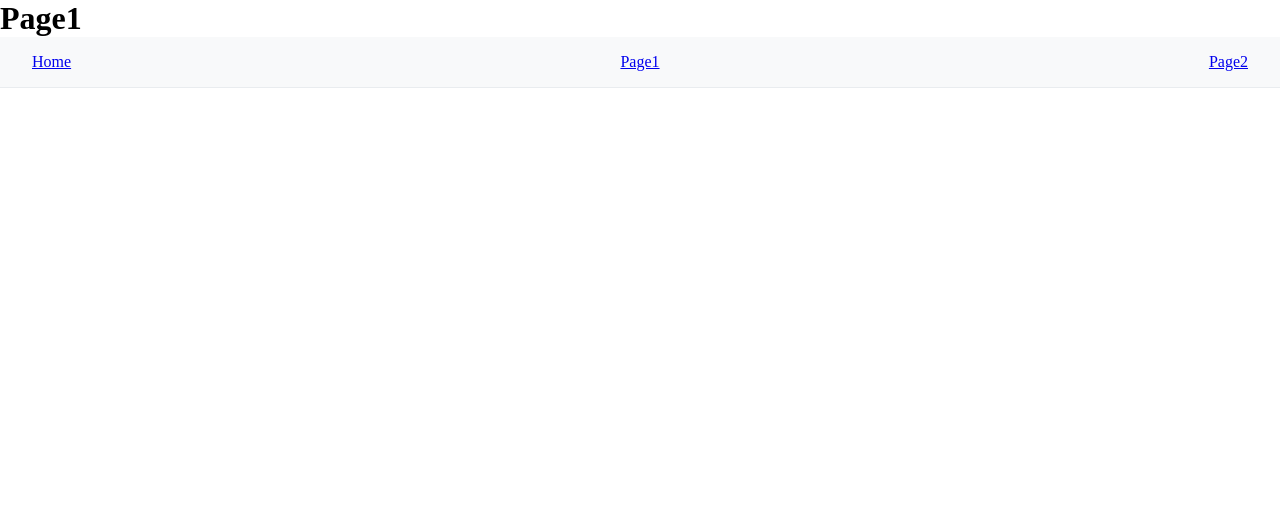
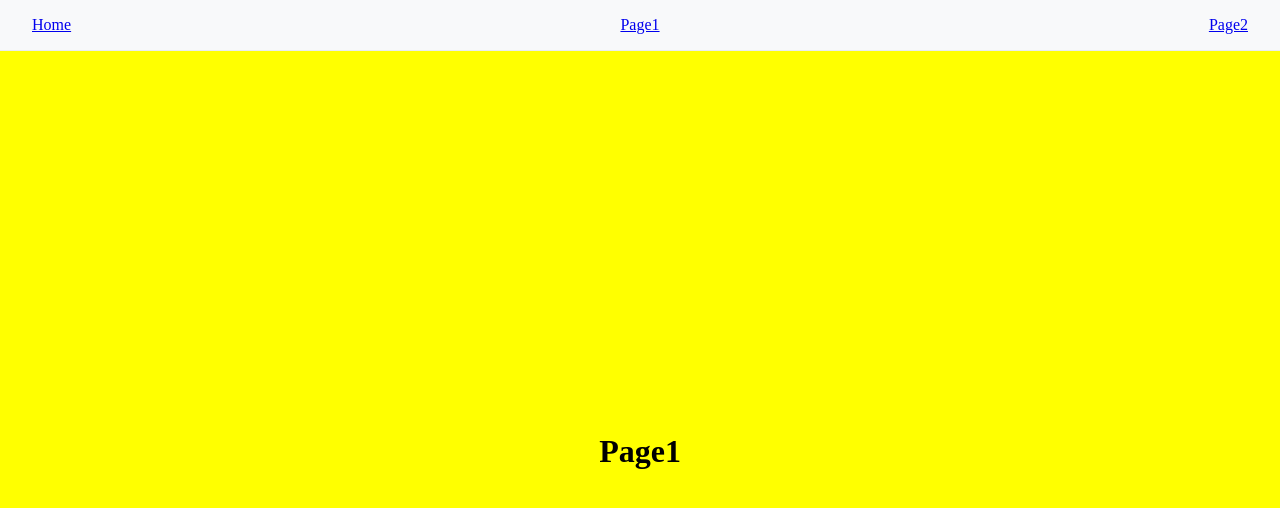
Before and after one commit to devohda/2024-framer-motion-study, a React (Vite) app in the folder dahye/week2/: page /page1 in a window 1280 px wide. Shown: the top 508 px of the page. Built offline with nearby package versions, Linux system fonts and the light colour scheme.

Commit message:
feat: page layout

```diff
--- /dev/null
+++ b/dahye/week2/src/Layouts/AnimatedLayout.tsx
@@ -0,0 +1,15 @@
+import { Outlet } from 'react-router-dom';
+import Navigator from '../components/Navigator';
+import { motion } from 'framer-motion';
+
+const AnimatedLayout = () => {
+  return (
+    <motion.div exit={{ opacity: 0 }}>
+      <Navigator />
+
+      <Outlet />
+    </motion.div>
+  );
+};
+
+export default AnimatedLayout;
--- a/dahye/week2/src/main.tsx
+++ b/dahye/week2/src/main.tsx
@@ -1,6 +1,7 @@
 import React from 'react';
 import ReactDOM from 'react-dom/client';
 
+import { AnimatePresence } from 'framer-motion';
 import { RouterProvider } from 'react-router-dom';
 import router from './router';
 import './index.css';
@@ -10,6 +11,8 @@ if (!rootElement) throw new Error('root element not found');
 
 ReactDOM.createRoot(rootElement).render(
   <React.StrictMode>
-    <RouterProvider router={router} />
+    <AnimatePresence mode="wait">
+      <RouterProvider router={router} />
+    </AnimatePresence>
   </React.StrictMode>
 );
--- /dev/null
+++ b/dahye/week2/src/pages/Main.module.css
@@ -0,0 +1,8 @@
+.page {
+    display: flex;
+    flex-direction: column;
+    align-items: center;
+    justify-content: center;
+    height: 100vh;
+    background-color: red;
+}
--- a/dahye/week2/src/pages/Main.tsx
+++ b/dahye/week2/src/pages/Main.tsx
@@ -1,11 +1,9 @@
-import Navigator from '../components/Navigator';
+import styles from './Main.module.css';
 
 const Main = () => {
   return (
-    <div>
+    <div className={styles.page}>
       <h1>Main</h1>
-
-      <Navigator />
     </div>
   );
 };
--- /dev/null
+++ b/dahye/week2/src/pages/Page1.module.css
@@ -0,0 +1,9 @@
+.page {
+    display: flex;
+    flex-direction: column;
+    align-items: center;
+    justify-content: center;
+    width: 100vw;
+    height: 100vh;
+    background-color: yellow;
+}
--- a/dahye/week2/src/pages/Page1.tsx
+++ b/dahye/week2/src/pages/Page1.tsx
@@ -1,11 +1,9 @@
-import Navigator from '../components/Navigator';
+import styles from './Page1.module.css';
 
 const Page1 = () => {
   return (
-    <div>
+    <div className={styles.page}>
       <h1>Page1</h1>
-
-      <Navigator />
     </div>
   );
 };
--- /dev/null
+++ b/dahye/week2/src/pages/Page2.module.css
@@ -0,0 +1,8 @@
+.page {
+    display: flex;
+    flex-direction: column;
+    align-items: center;
+    justify-content: center;
+    height: 100vh;
+    background-color: pink;
+}
--- a/dahye/week2/src/pages/Page2.tsx
+++ b/dahye/week2/src/pages/Page2.tsx
@@ -1,11 +1,9 @@
-import Navigator from '../components/Navigator';
+import styles from './Page2.module.css';
 
 const Page2 = () => {
   return (
-    <div>
+    <div className={styles.page}>
       <h1>Page2</h1>
-
-      <Navigator />
     </div>
   );
 };
--- a/dahye/week2/src/router.tsx
+++ b/dahye/week2/src/router.tsx
@@ -2,8 +2,12 @@ import { createBrowserRouter } from 'react-router-dom';
 import Main from './pages/Main';
 import Page1 from './pages/Page1';
 import Page2 from './pages/Page2';
+import AnimatedLayout from './Layouts/AnimatedLayout';
 
 const router = createBrowserRouter([
+  {
+    element: <AnimatedLayout />,
+    children: [
       {
         path: '/',
         element: <Main />,
@@ -16,6 +20,8 @@ const router = createBrowserRouter([
         path: '/page2',
         element: <Page2 />,
       },
+    ],
+  },
 ]);
 
 export default router;
```
Lines whose indentation alone changed are shown as unchanged.
